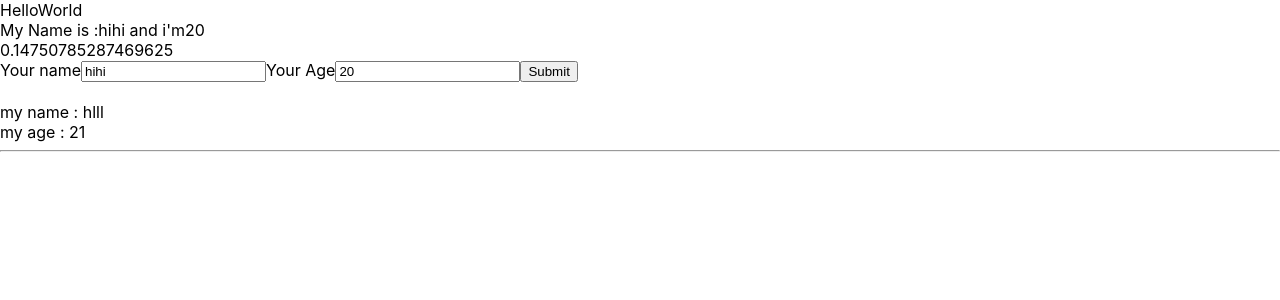
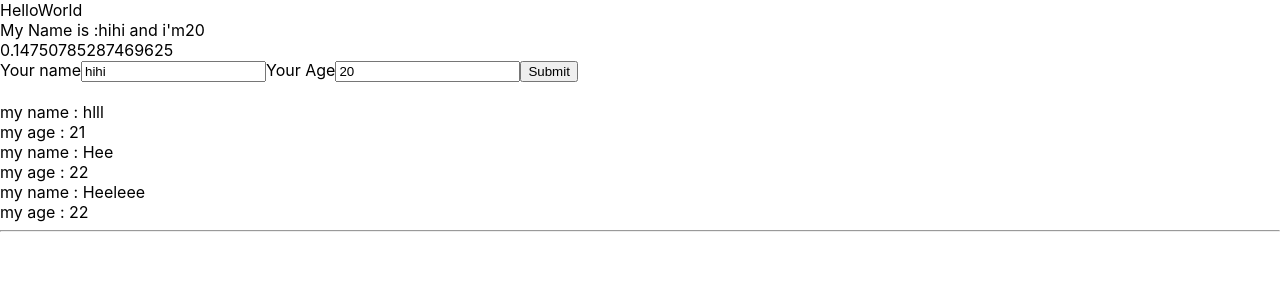
Before and after one commit to hieule2804/ReactToturial, a React (Create React App) app: page / in a window 1280 px wide. Shown: the top 300 px of the page. Built offline with nearby package versions, Linux system fonts and the light colour scheme.

Commit message:
Outputting List

```diff
--- a/src/component/DisplayInfor.js
+++ b/src/component/DisplayInfor.js
@@ -4,17 +4,26 @@ class DisplayInfor extends React.Component {
 
     render() {
         //destructuring array/obj  : chỉ lấy ra n thuộc tính từ props
-        const { name, age } = this.props
+        const { listUser } = this.props;
+        //const listUser = this.props.listUser
         //props : viet tat properties
         //dùng để truyền dữ liệu từ component cha sang con
         return (
             <div>
-                <div>
-                    my name : {name}
-                </div>
-                <div>
-                    my age : {age}
-                </div>
+                {listUser.map((user) => {
+                    return (
+                        <div key={user.id}>
+                            <div>
+                                my name : {user.name}
+                            </div>
+                            <div>
+                                my age : {user.age}
+                            </div>
+                        </div>
+                    )
+                })}
+
+
             </div>
         )
 
--- a/src/component/MyComponent.js
+++ b/src/component/MyComponent.js
@@ -7,6 +7,15 @@ import DisplayInfor from "./DisplayInfor";
 
 class MyComponent extends React.Component {
 
+    state = {
+        listUser: [
+            { id: 1, name: "hlll", age: 21 },
+            { id: 2, name: "Hee", age: 22 },
+            { id: 3, name: "Heeleee", age: 22 },
+
+        ]
+
+    }
 
     //quy dinh component nay se tra ra cai gi
     render() {
@@ -16,7 +25,8 @@ class MyComponent extends React.Component {
                 {/* goi component con */}
                 <UserInfor />
                 <br />
-                <DisplayInfor name="hlll" age={21} />
+                <DisplayInfor
+                    listUser={this.state.listUser} />
                 <hr />
             </div>
         );
```
